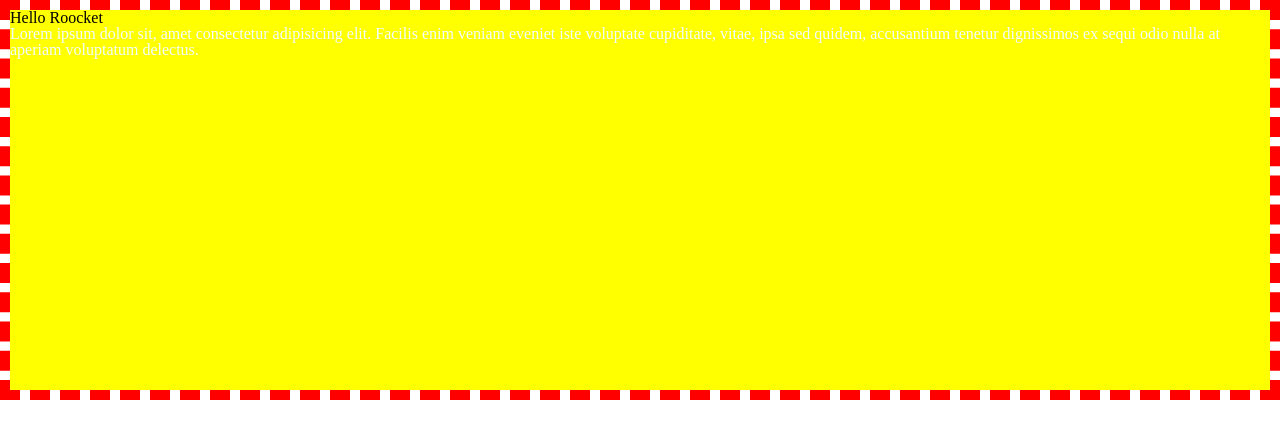
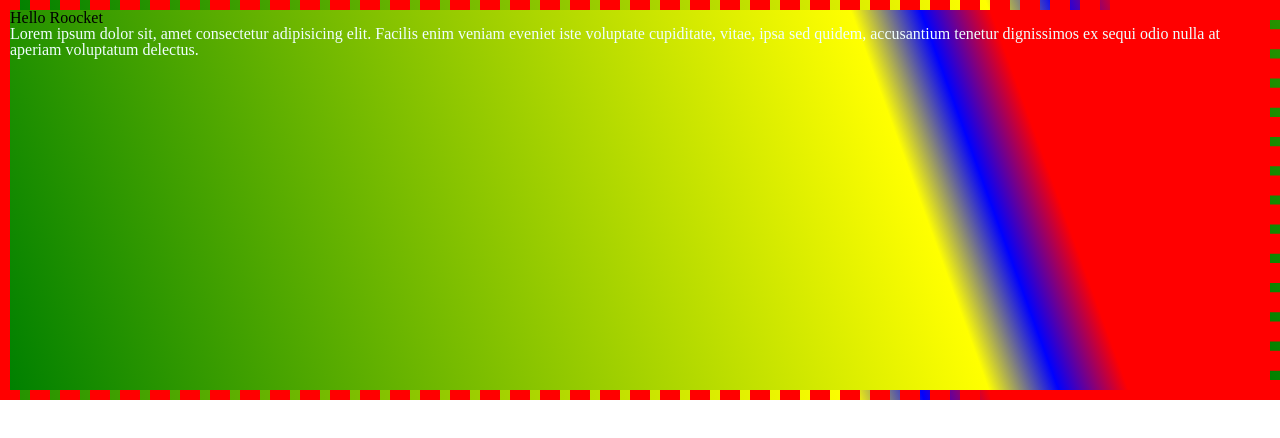
Before and after one commit to javadmohammadi36/css-rocket, a plain HTML site: page Css-Rocket/css-24/index.html in a window 1280 px wide. Drawn offline with Linux system fonts and the light colour scheme.

Commit message:
linear-gradient

```diff
--- a/Css-Rocket/css-24/style.css
+++ b/Css-Rocket/css-24/style.css
@@ -1,17 +1,20 @@
 header {
     width: 100%;
+/*
     background-color: yellow;
     background-image: url(pic2.jpg);
     background-size: 200px 150px;
     background-repeat: no-repeat;
     background-size: cover;
     background-position: 0 60%;
+*/
     height: 400px;
     border: 10px dashed red;
     box-sizing: border-box;
     background-origin: border-box;
     background-clip: content-box;
     background-attachment:fixed;
+    background: linear-gradient(250deg , red 20% , blue , yellow 30% , green);
 
 }
 p {
```
